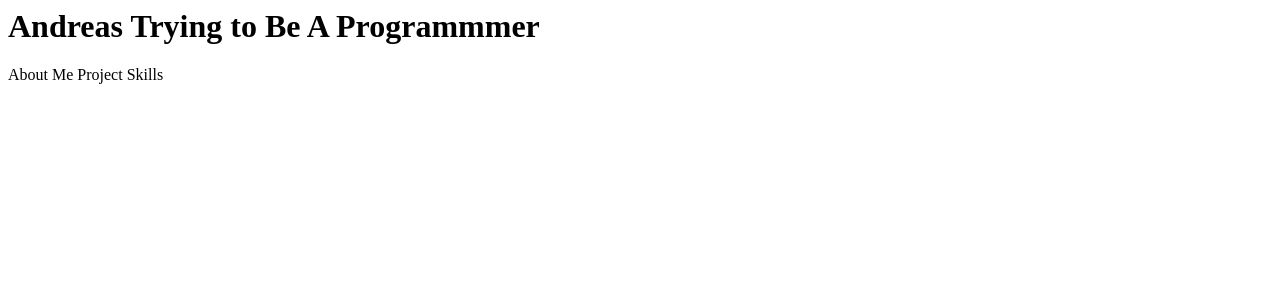
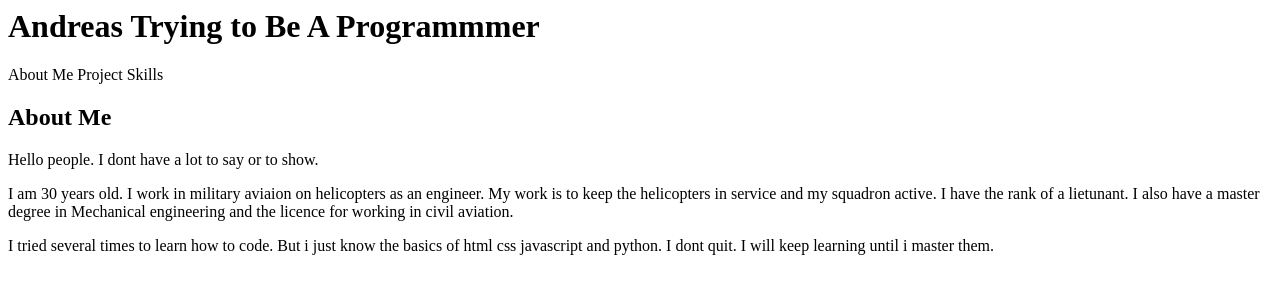
Before and after one commit to ahadjizin/my_portofolio, a plain HTML site: page index.html in a window 1280 px wide. Drawn offline with Linux system fonts and the light colour scheme.

Commit message:
second commit

```diff
--- a/index.html
+++ b/index.html
@@ -13,6 +13,20 @@
             <span><a ref-"">Skills</a></span>
         </nav>
     </header>
+    <div i='main'>
+        <h2>About Me</h2>
+        <p>Hello people. I dont have a lot to say or to show.</p>
+        <p>I am 30 years old. I work in military aviaion on helicopters as an engineer. My work is to keep the
+            helicopters in service and my squadron active. I have the rank of a lietunant. I also have a master degree in Mechanical engineering and the licence for working in civil aviation.
+        </p>
+        <p>I tried several times to learn how to code. But i just know the basics of html css javascript and python.
+            I dont quit. I will keep learning until i master them.
+        </p>
+
+
+    </div>
+
+
 
 
 </body>
```
